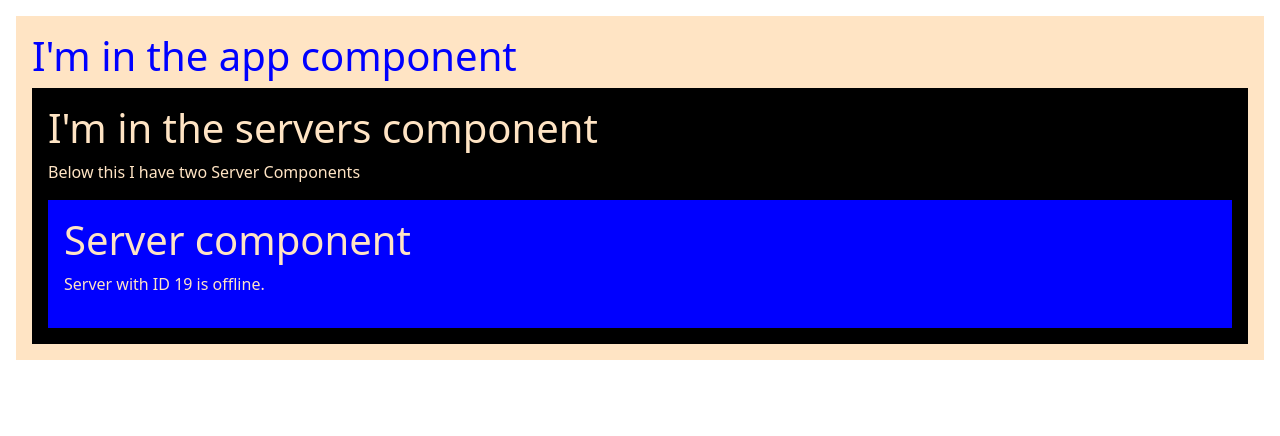
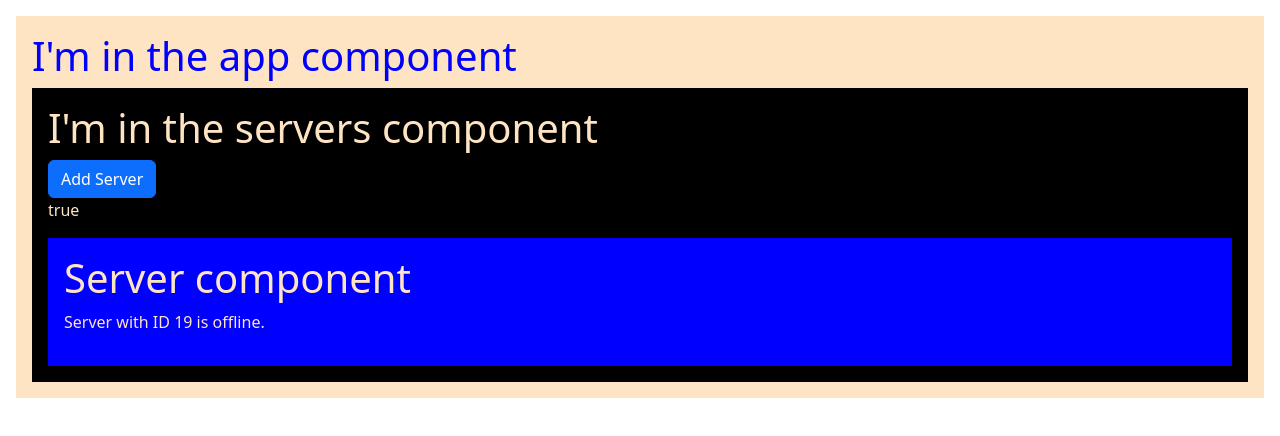
Before and after one commit to Kiiskii/my-dream-app, an Angular app: page / in a window 1280 px wide. Shown: the top 436 px of the page. Built offline with nearby package versions, Linux system fonts and the light colour scheme.

Commit message:
Add databinding and string interpolation

```diff
--- a/src/app/servers/servers.component.html
+++ b/src/app/servers/servers.component.html
@@ -1,5 +1,8 @@
 <section class="servers-component">
   <h1>I'm in the servers component</h1>
-  <p>Below this I have two Server Components</p>
+  <button [disabled]="!allowNewServer" class="btn btn-primary">
+    Add Server
+  </button>
+  <p>{{ allowNewServer }}</p>
   <app-server></app-server>
 </section>
--- a/src/app/servers/servers.component.ts
+++ b/src/app/servers/servers.component.ts
@@ -6,7 +6,13 @@ import { Component, OnInit } from '@angular/core';
   styleUrls: ['./servers.component.css'],
 })
 export class ServersComponent implements OnInit {
-  constructor() {}
+  allowNewServer: boolean = false;
+
+  constructor() {
+    setTimeout(() => {
+      this.allowNewServer = true;
+    }, 2000);
+  }
 
   ngOnInit(): void {}
 }
```
